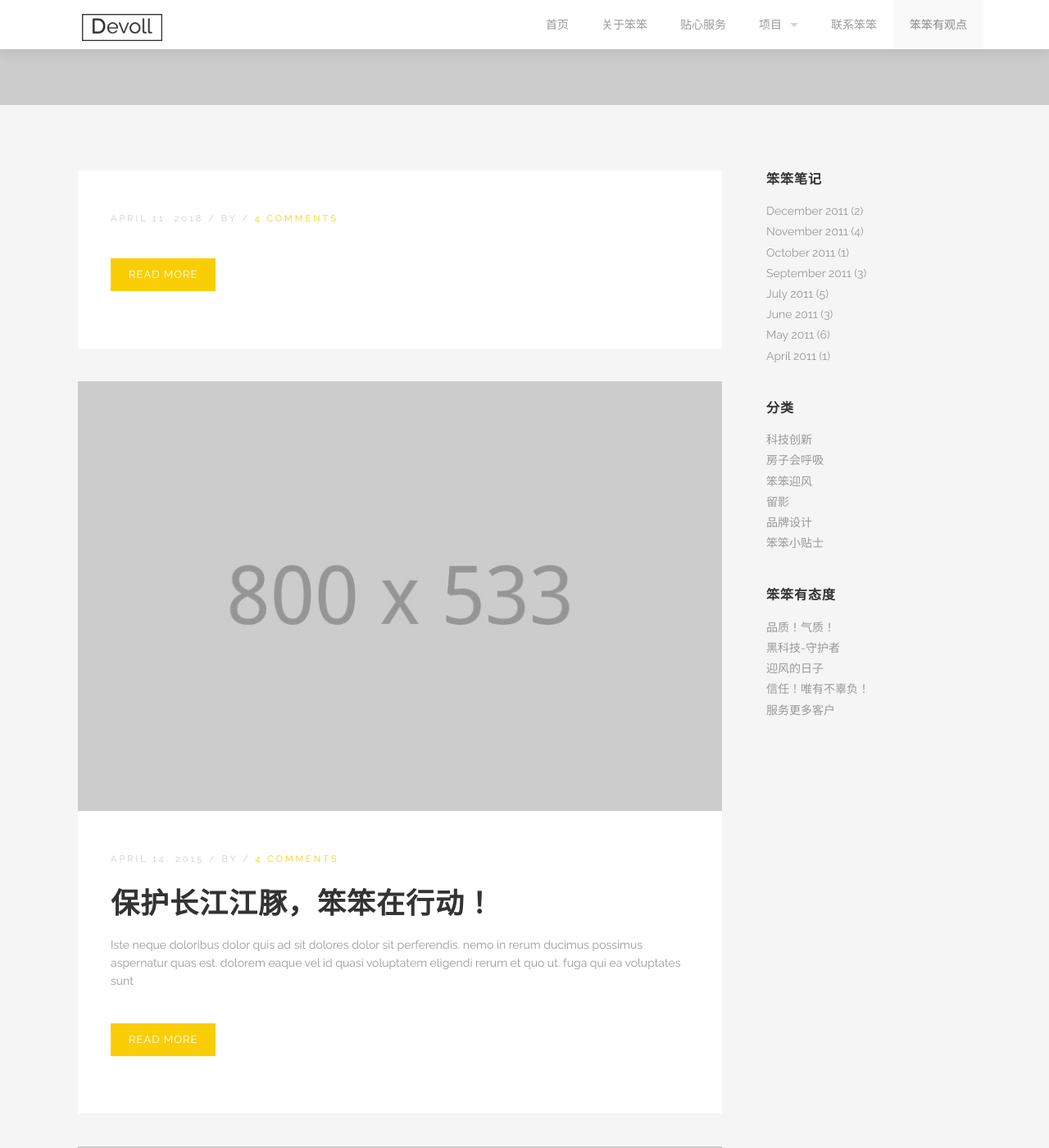
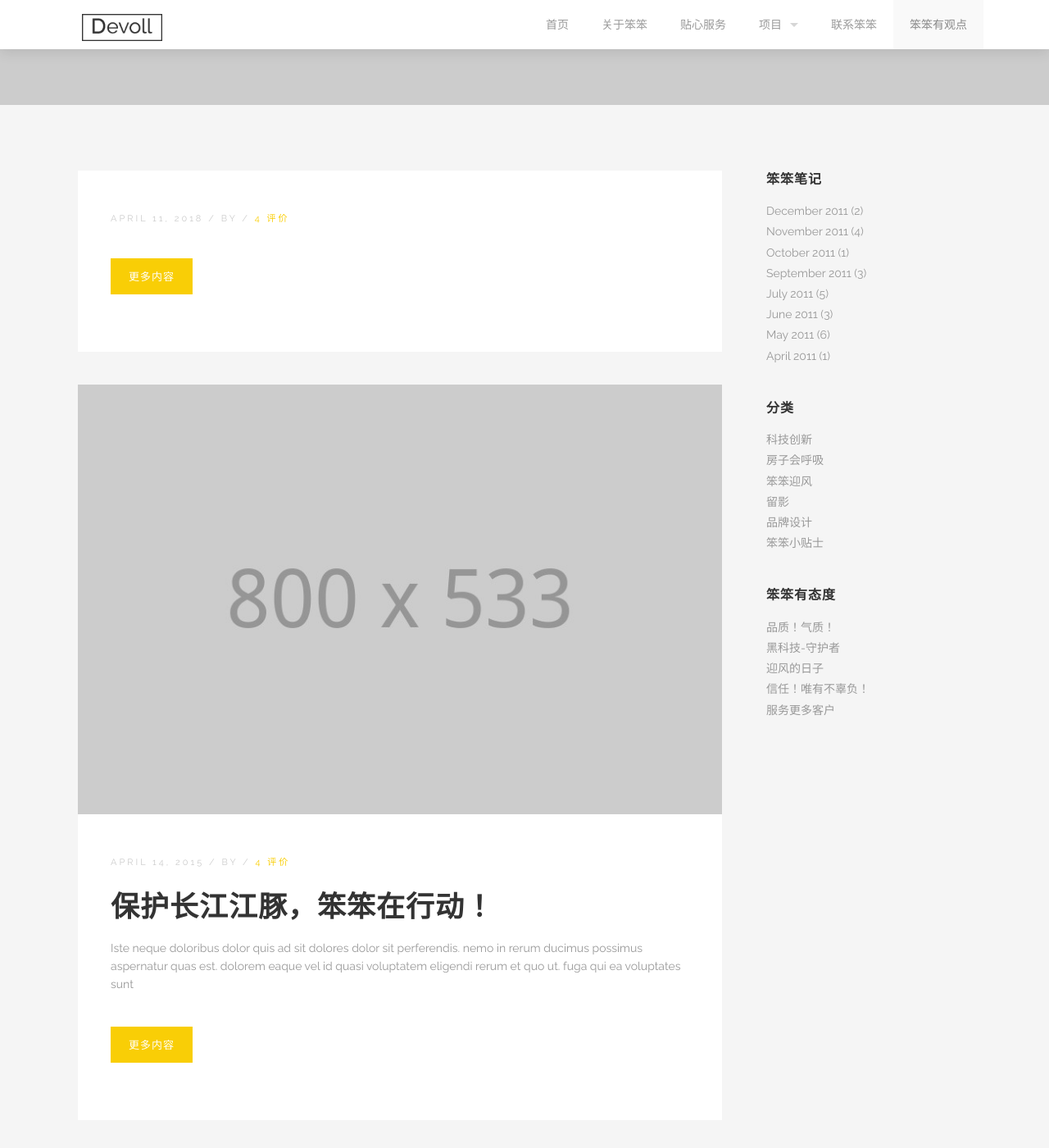
Before and after one commit to braveheart007/braveheart007.github.io, a Jekyll site: the page built from blog/index.html, in a window 1280 px wide and 1400 px high, scrolled down 265 px. Shown: the whole window at 82% size. Built offline with Jekyll 4.4.1, drawn with Linux system fonts in a browser that asks for light colours; the list of posts is cut into pages by our own code; some of the changed text lies outside the part shown.

Commit message:
Update index.html

```diff
--- a/blog/index.html
+++ b/blog/index.html
@@ -21,13 +21,13 @@ section_id: blog
         </span>
         /
         <span>
-          <a href="#">4 comments</a>
+          <a href="#">4 评价</a>
         </span>
       </p>
       <h3><a href="{{post.url}}">{{post.title}}</a></h3>
       <p>{{post.excerpt}}</p>
       <div class='spacing'></div>
-      <a class="button small" href="{{post.url}}">Read more</a>
+      <a class="button small" href="{{post.url}}">更多内容</a>
     </div>
   </div>
 {% endfor %}
```
